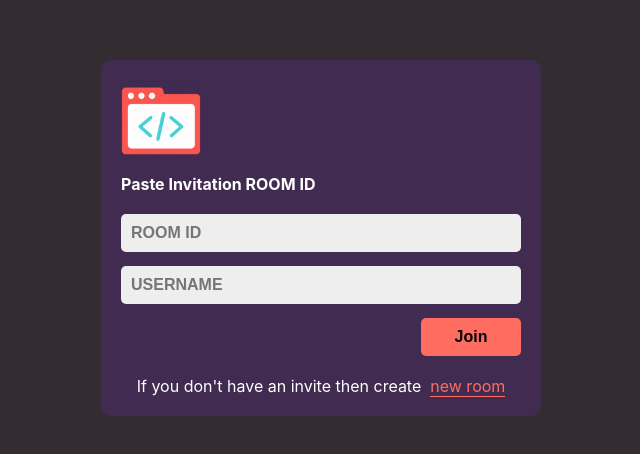
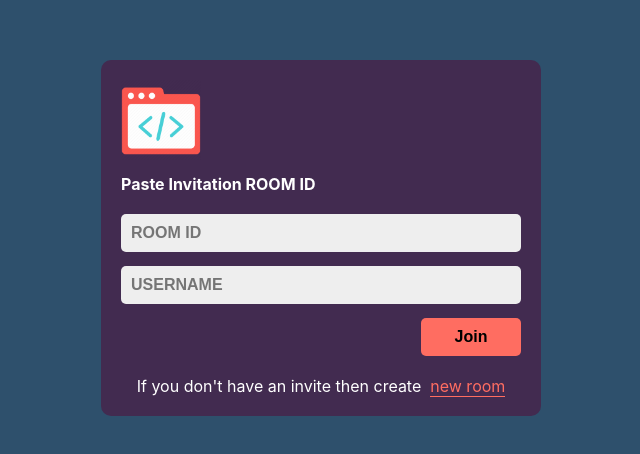
Before and after one commit to Arvindchoudhary21/Code_Editor_Updated_Version_2, a React (Create React App) app: page / in a window 1280 px wide. Shown: the part 162-616 px from the top of the page, without its empty margins (319-959 px from the left). Built offline with nearby package versions, Linux system fonts and the light colour scheme.

Commit message:
background color changed

```diff
--- a/src/index.css
+++ b/src/index.css
@@ -5,5 +5,5 @@ body {
     sans-serif;
   -webkit-font-smoothing: antialiased;
   -moz-osx-font-smoothing: grayscale;
-  background: #332d32;
+  background: #2e506c;
 }
```
